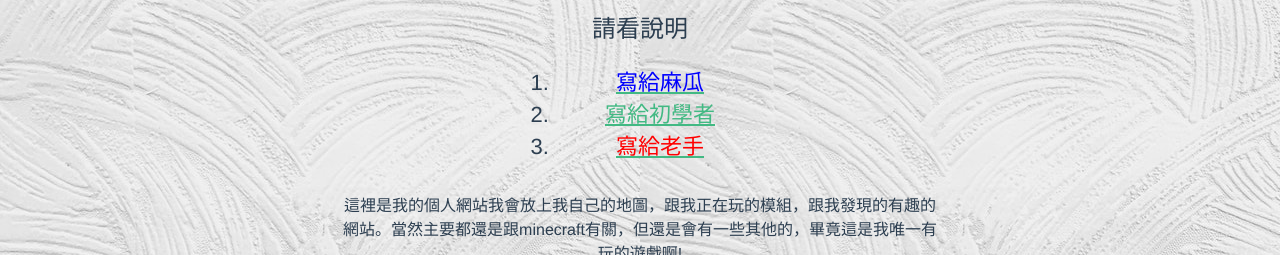
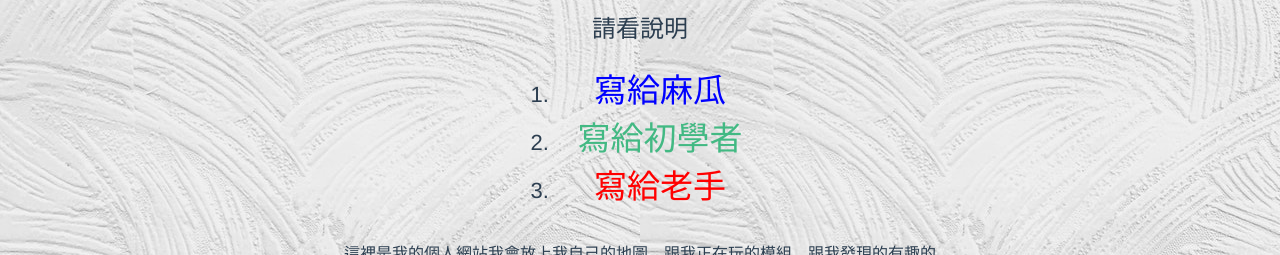
Before and after one commit to Hans-lee-2006/minecraft, a Vue app: page /#/ in a window 1280 px wide. Shown: the part 271-526 px from the top of the page. Built offline with nearby package versions, Linux system fonts and the light colour scheme.

Commit message:
Update HelloWorld.vue

```diff
--- a/src/components/HelloWorld.vue
+++ b/src/components/HelloWorld.vue
@@ -7,7 +7,7 @@
         <h2>請看說明</h2>
         <ol>
           <li v-for="l in links" v-bind:key="l.name">
-            <a :href="l.url" target="_blank">
+            <a id ="big" :href="l.url" target="_blank">
               <span :class="l.class">{{ l.name }}</span>
             </a>
           </li>
@@ -38,8 +38,10 @@ export default {
 
 <!-- Add "scoped" attribute to limit CSS to this component only -->
 <style scoped>
-li {
+
+#big {
   font-size: 1.5em;
+  text-decoration: none;
 }
 
 .blue{
```
